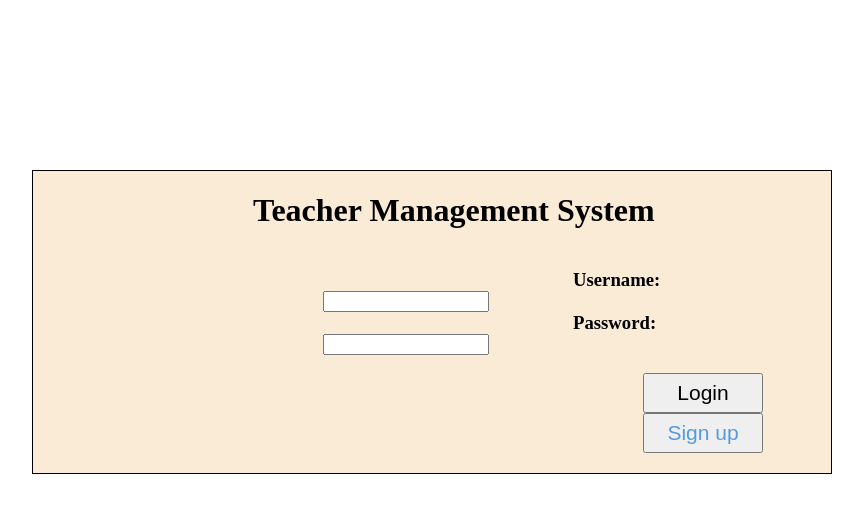
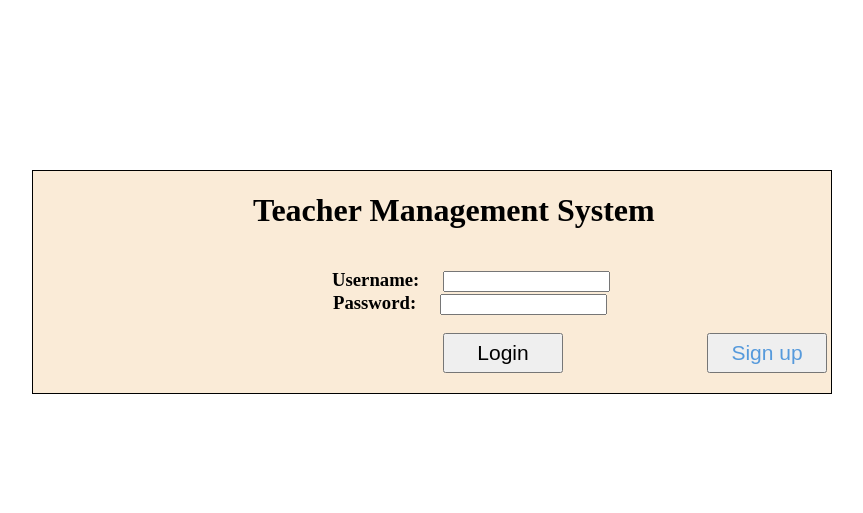
Before and after one commit to Nader99/Smart-Room-Based-On-Arduino, a PHP site: page /login_page in a window 1280 px wide. Shown: the top 513 px of the page, without its empty margins (208-1071 px from the left). Run offline with PHP 8.4, Linux system fonts and the light colour scheme.

Commit message:
Update login_page.php

```diff
--- a/Smart_Room_Based_on_Arduino/teachers/login_page.php
+++ b/Smart_Room_Based_on_Arduino/teachers/login_page.php
@@ -13,10 +13,10 @@
      </div>
      <div id="content">
      <form  action="login.php" method="post">
-        <h3 style="display:inline;margin-left: 270px;">Username:</h2> <input type="text" name="username"><br>
-        <h3 style="display:inline;margin-left: 270px;">Password:</h2> <input type="password" name="password"><br><br>
-        <button type="submit" style="width:120px;height:40px;margin-left:340px;" >Login</button>
-        <button type="submit" style="width:120px;height:40px;margin-left:340px;" ><a href="signup_page">Sign up</a></button>
+        <h3 style="display:inline;margin-left: 29px;">Username:</h2> <input type="text" name="username"><br>
+        <h3 style="display:inline;margin-left: 30px;">Password:</h2> <input type="password" name="password"><br><br>
+        <button type="submit" style="width:120px;height:40px;margin-left:140px;" >Login</button>
+        <button type="submit" style="width:120px;height:40px;margin-left:140px;" ><a href="signup_page">Sign up</a></button>
     </form>
 
          </div>
```
